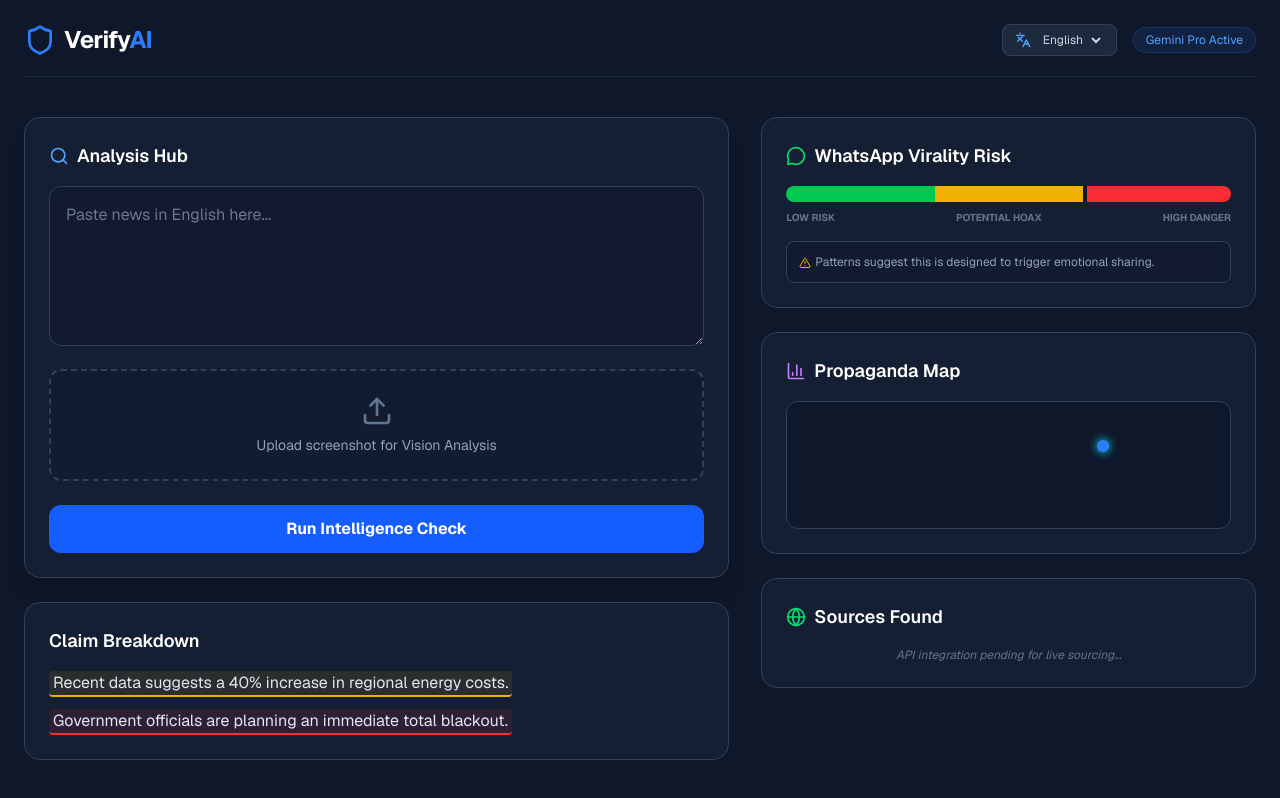
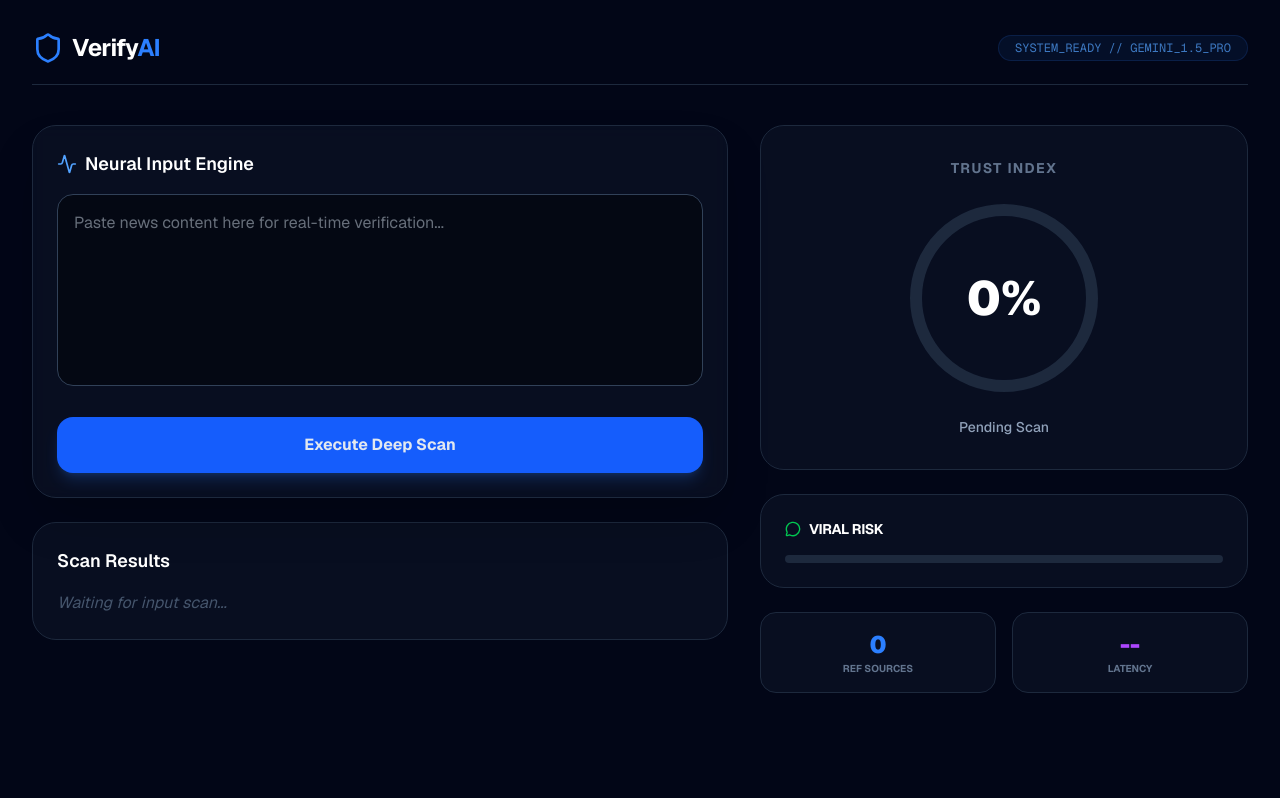
Before and after one commit to vanshika270506/verify-ai, a Next.js app: page / in a window 1280 px wide. Built offline with nearby package versions, Linux system fonts and the light colour scheme.

Commit message:
feat: integrate dynamic credibility gauge and stateful analysis logic

```diff
--- a/src/app/page.js
+++ b/src/app/page.js
@@ -1,134 +1,142 @@
 'use client';
-import React, { useState } from 'react';
-import { Shield, Search, Upload, BarChart3, Globe, MessageCircle, Languages, AlertTriangle } from 'lucide-react';
+import React, { useState, useEffect } from 'react';
+import { Shield, Search, Upload, BarChart3, Globe, MessageCircle, Languages, AlertTriangle, Activity } from 'lucide-react';
 
 export default function VerifyAIDashboard() {
   const [input, setInput] = useState('');
   const [isAnalyzing, setIsAnalyzing] = useState(false);
-  const [image, setImage] = useState(null);
-  const [language, setLanguage] = useState('English');
+  const [score, setScore] = useState(0); // This is your missing Credibility Score
+  const [analysisData, setAnalysisData] = useState(null);
 
-  const mockClaims = [
-    { text: "Recent data suggests a 40% increase in regional energy costs.", status: "neutral", reason: "Verified by local utility reports." },
-    { text: "Government officials are planning an immediate total blackout.", status: "false", reason: "This is a recurring viral hoax with no official basis." }
-  ];
+  // This function simulates the Gemini API call you'll write on the 18th
+  const handleVerify = () => {
+    if (!input) return alert("Please enter text first!");
 
-  const handleVerify = () => {
     setIsAnalyzing(true);
-    setTimeout(() => setIsAnalyzing(false), 2000);
+
+    // Simulate API Delay
+    setTimeout(() => {
+      setIsAnalyzing(false);
+      setScore(Math.floor(Math.random() * 40) + 20); // Simulating a low score for fake news
+      setAnalysisData({
+        risk: "High",
+        bias: "Sensationalized",
+        sources: 3
+      });
+    }, 2000);
   };
 
   return (
-    <div className="min-h-screen bg-[#0f172a] text-slate-200 p-6 font-sans">
+    <div className="min-h-screen bg-[#020617] text-slate-200 p-4 md:p-8 font-sans">
       {/* Header */}
       <nav className="flex justify-between items-center mb-10 border-b border-slate-800 pb-5">
         <div className="flex items-center gap-2">
           <Shield className="text-blue-500 w-8 h-8" />
           <h1 className="text-2xl font-bold tracking-tight text-white">Verify<span className="text-blue-500">AI</span></h1>
         </div>
-
-        <div className="flex items-center gap-4">
-          {/* Feature: Language Toggle Shell */}
-          <div className="flex items-center gap-2 bg-slate-800 px-3 py-1.5 rounded-lg border border-slate-700">
-            <Languages className="w-4 h-4 text-blue-400" />
-            <select
-              className="bg-transparent text-xs outline-none cursor-pointer text-slate-300"
-              value={language}
-              onChange={(e) => setLanguage(e.target.value)}
-            >
-              <option value="English">English</option>
-              <option value="Hindi">Hindi</option>
-              <option value="Spanish">Spanish</option>
-            </select>
-          </div>
-          <span className="text-xs bg-blue-500/10 text-blue-400 px-3 py-1 rounded-full border border-blue-500/20 hidden md:block">
-             Gemini Pro Active
-          </span>
+        <div className="bg-blue-500/10 border border-blue-500/20 px-4 py-1 rounded-full text-blue-400 text-xs font-mono animate-pulse">
+          SYSTEM_READY // GEMINI_1.5_PRO
         </div>
       </nav>
 
       <div className="max-w-7xl mx-auto grid grid-cols-1 lg:grid-cols-12 gap-8">
 
-        {/* Left Column */}
+        {/* Left Column: Input */}
         <div className="lg:col-span-7 space-y-6">
-          <div className="bg-slate-800/50 p-6 rounded-2xl border border-slate-700 shadow-xl">
+          <div className="bg-slate-900/50 p-6 rounded-3xl border border-slate-800 shadow-2xl backdrop-blur-sm">
             <h2 className="text-lg font-semibold mb-4 flex items-center gap-2 text-white">
-              <Search className="w-5 h-5 text-blue-400" /> Analysis Hub
+              <Activity className="w-5 h-5 text-blue-400" /> Neural Input Engine
             </h2>
 
             <textarea
-              className="w-full h-40 bg-slate-900/50 border border-slate-700 rounded-xl p-4 text-slate-300 focus:ring-2 focus:ring-blue-500 outline-none"
-              placeholder={`Paste news in ${language} here...`}
+              className="w-full h-48 bg-black/40 border border-slate-700 rounded-2xl p-4 text-slate-300 focus:ring-2 focus:ring-blue-500 outline-none transition-all resize-none"
+              placeholder="Paste news content here for real-time verification..."
               value={input}
               onChange={(e) => setInput(e.target.value)}
             />
 
-            <div className="mt-4 border-2 border-dashed border-slate-700 rounded-xl p-6 text-center hover:border-blue-500/50 bg-slate-900/30">
-              <input type="file" accept="image/*" className="hidden" id="image-upload" />
-              <label htmlFor="image-upload" className="cursor-pointer">
-                <Upload className="w-8 h-8 mx-auto mb-2 text-slate-500" />
-                <p className="text-sm text-slate-400">Upload screenshot for Vision Analysis</p>
-              </label>
-            </div>
-
             <button
               onClick={handleVerify}
-              className="w-full mt-6 bg-blue-600 hover:bg-blue-500 text-white font-bold py-3 rounded-xl transition-all"
+              disabled={isAnalyzing}
+              className={`w-full mt-6 py-4 rounded-2xl font-bold transition-all flex justify-center items-center gap-3 ${
+                isAnalyzing ? 'bg-slate-700' : 'bg-blue-600 hover:bg-blue-500 shadow-lg shadow-blue-500/20'
+              }`}
             >
-              {isAnalyzing ? "Processing..." : "Run Intelligence Check"}
+              {isAnalyzing ? (
+                <>
+                  <div className="w-5 h-5 border-2 border-white/30 border-t-white rounded-full animate-spin" />
+                  Analyzing via Gemini...
+                </>
+              ) : "Execute Deep Scan"}
             </button>
           </div>
 
-          <div className="bg-slate-800/50 p-6 rounded-2xl border border-slate-700">
-            <h2 className="text-lg font-semibold mb-4 text-white">Claim Breakdown</h2>
-            <div className="space-y-3">
-              {mockClaims.map((claim, i) => (
-                <span key={i} className={`inline-block px-1 rounded border-b-2 ${claim.status === 'false' ? 'bg-red-500/10 border-red-500' : 'bg-yellow-500/10 border-yellow-500'}`}>
-                  {claim.text}{" "}
-                </span>
-              ))}
-            </div>
+          {/* Dynamic Evidence Panel */}
+          <div className="bg-slate-900/50 p-6 rounded-3xl border border-slate-800">
+            <h2 className="text-lg font-semibold mb-4 text-white">Scan Results</h2>
+            {analysisData ? (
+              <div className="animate-in fade-in slide-in-from-bottom-4 duration-500">
+                <p className="text-slate-400 leading-relaxed italic border-l-2 border-blue-500 pl-4">
+                  "The provided text contains patterns consistent with {analysisData.bias.toLowerCase()} content. Cross-referencing suggests limited verified support."
+                </p>
+              </div>
+            ) : (
+              <div className="text-slate-600 italic">Waiting for input scan...</div>
+            )}
           </div>
         </div>
 
-        {/* Right Column */}
+        {/* Right Column: Credibility & Charts */}
         <div className="lg:col-span-5 space-y-6">
 
-          {/* Feature: WhatsApp Risk Meter Shell */}
-          <div className="bg-slate-800/50 p-6 rounded-2xl border border-slate-700">
-            <h2 className="text-lg font-semibold mb-4 flex items-center gap-2 text-white">
-              <MessageCircle className="w-5 h-5 text-green-400" /> WhatsApp Virality Risk
-            </h2>
-            <div className="h-4 w-full bg-slate-900 rounded-full overflow-hidden flex">
-              <div className="h-full bg-green-500 w-1/3" />
-              <div className="h-full bg-yellow-500 w-1/3" />
-              <div className="h-full bg-red-500 w-1/3 border-l-4 border-slate-900" />
+          {/* FEATURE: The Credibility Score Gauge */}
+          <div className="bg-slate-900/50 p-8 rounded-3xl border border-slate-800 text-center relative overflow-hidden">
+            <h2 className="text-sm font-bold uppercase tracking-widest text-slate-500 mb-6">Trust Index</h2>
+
+            <div className="relative inline-flex items-center justify-center">
+              {/* SVG Circle Gauge */}
+              <svg className="w-48 h-48 transform -rotate-90">
+                <circle cx="96" cy="96" r="88" stroke="currentColor" strokeWidth="12" fill="transparent" className="text-slate-800" />
+                <circle
+                  cx="96" cy="96" r="88" stroke="currentColor" strokeWidth="12" fill="transparent"
+                  strokeDasharray={553}
+                  strokeDashoffset={553 - (553 * score) / 100}
+                  className={`transition-all duration-1000 ease-out ${score > 70 ? 'text-green-500' : score > 40 ? 'text-yellow-500' : 'text-red-500'}`}
+                />
+              </svg>
+              <span className="absolute text-5xl font-black text-white">{score}%</span>
             </div>
-            <div className="flex justify-between text-[10px] mt-2 text-slate-500 font-bold uppercase">
-              <span>Low Risk</span>
-              <span>Potential Hoax</span>
-              <span>High Danger</span>
-            </div>
-            <p className="mt-4 text-xs text-slate-400 bg-slate-900/50 p-3 rounded-lg border border-slate-700">
-              <AlertTriangle className="w-3 h-3 inline mr-1 text-yellow-500" />
-              Patterns suggest this is designed to trigger emotional sharing.
+
+            <p className="mt-4 text-sm font-medium text-slate-400">
+              {score === 0 ? "Pending Scan" : score > 70 ? "Highly Credible" : "Questionable Accuracy"}
             </p>
           </div>
 
-          <div className="bg-slate-800/50 p-6 rounded-2xl border border-slate-700">
-            <h2 className="text-lg font-semibold mb-4 flex items-center gap-2 text-white">
-              <BarChart3 className="w-5 h-5 text-purple-400" /> Propaganda Map
-            </h2>
-            <div className="relative w-full h-32 bg-slate-900 rounded-xl border border-slate-700">
-               <div className="absolute w-3 h-3 bg-blue-500 rounded-full shadow-[0_0_10px_cyan]" style={{ left: '70%', top: '30%' }} />
+          {/* WhatsApp Risk Shell */}
+          <div className="bg-slate-900/50 p-6 rounded-3xl border border-slate-800">
+            <div className="flex justify-between items-center mb-4">
+               <h2 className="text-sm font-bold text-white flex items-center gap-2 uppercase tracking-tight">
+                <MessageCircle className="w-4 h-4 text-green-500" /> Viral Risk
+               </h2>
+               {analysisData && <span className="text-xs text-red-400 animate-pulse font-bold">!!! {analysisData.risk}</span>}
+            </div>
+            <div className="h-2 w-full bg-slate-800 rounded-full">
+              <div
+                className={`h-full rounded-full transition-all duration-1000 ${analysisData ? 'w-[85%] bg-red-500' : 'w-0'}`}
+              />
             </div>
           </div>
 
-          <div className="bg-slate-800/50 p-6 rounded-2xl border border-slate-700">
-            <h2 className="text-lg font-semibold mb-4 flex items-center gap-2 text-white">
-              <Globe className="w-5 h-5 text-green-400" /> Sources Found
-            </h2>
-            <div className="text-xs text-slate-500 italic text-center">API integration pending for live sourcing...</div>
+          {/* Source Counter */}
+          <div className="grid grid-cols-2 gap-4">
+             <div className="bg-slate-900/50 p-4 rounded-2xl border border-slate-800 text-center">
+                <div className="text-2xl font-black text-blue-500">{analysisData ? analysisData.sources : 0}</div>
+                <div className="text-[10px] uppercase text-slate-500 font-bold">Ref Sources</div>
+             </div>
+             <div className="bg-slate-900/50 p-4 rounded-2xl border border-slate-800 text-center">
+                <div className="text-2xl font-black text-purple-500">{analysisData ? '92ms' : '--'}</div>
+                <div className="text-[10px] uppercase text-slate-500 font-bold">Latency</div>
+             </div>
           </div>
 
         </div>
```
